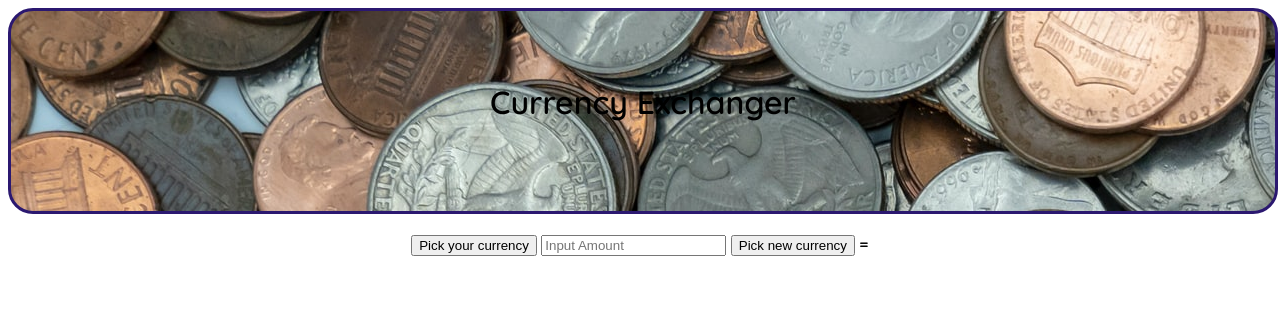
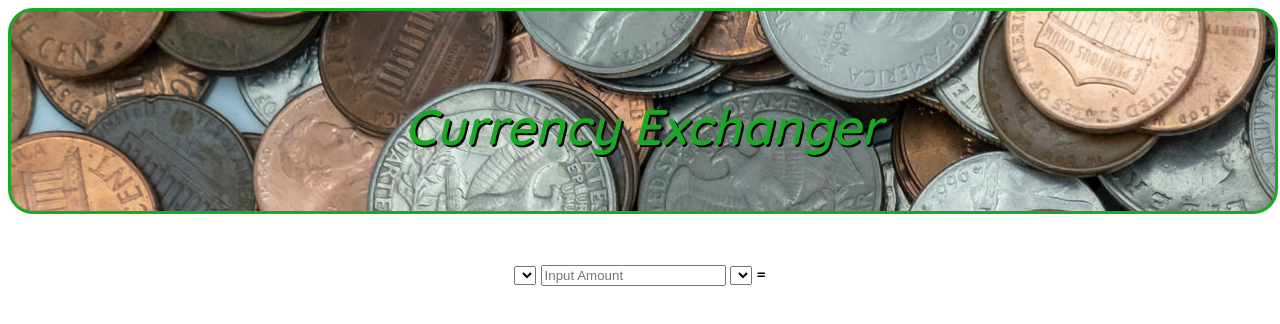
Before and after one commit to jpacheco008/Currency-Exchanger, a plain HTML site: page index.html in a window 1280 px wide. Drawn offline with nearby package versions, Linux system fonts and the light colour scheme.

Commit message:
90% mvp style

```diff
--- a/index.html
+++ b/index.html
@@ -15,10 +15,12 @@
   </header>
   <main>
     <div class="calculator">
-    <button id="current-currency">Pick your currency</button>
-    <input type="text" id="money" placeholder="Input Amount">
-    <button id="new-currency">Pick new currency</button>
+    <form>
+      <select name="current" id="current-currency"></select>
+      <input type="text" id="money" placeholder="Input Amount">
+      <select name="new" id="new-currency"></select>
     = <output name="new-amount" for="money new-currency"></output>
+  </form>
   </div>
   </main>
   <footer>
--- a/style.css
+++ b/style.css
@@ -6,14 +6,17 @@ header {
   height: 200px;
   width: 100%;
   border-radius: 25px;
-  border: 3px solid #2b1870;
+  border: 3px solid #1ba824;
 }
 #title {
   text-align: center;
   padding-top: 50px;
-  color: #000000;
+  color: #1ba824;
+  text-shadow: 2px 2px black;
+  font-size: 50px;
+  font-style: italic;
 }
 .calculator {
   text-align: center;
-  padding-top: 20px;
+  padding-top: 50px;
 }
```
